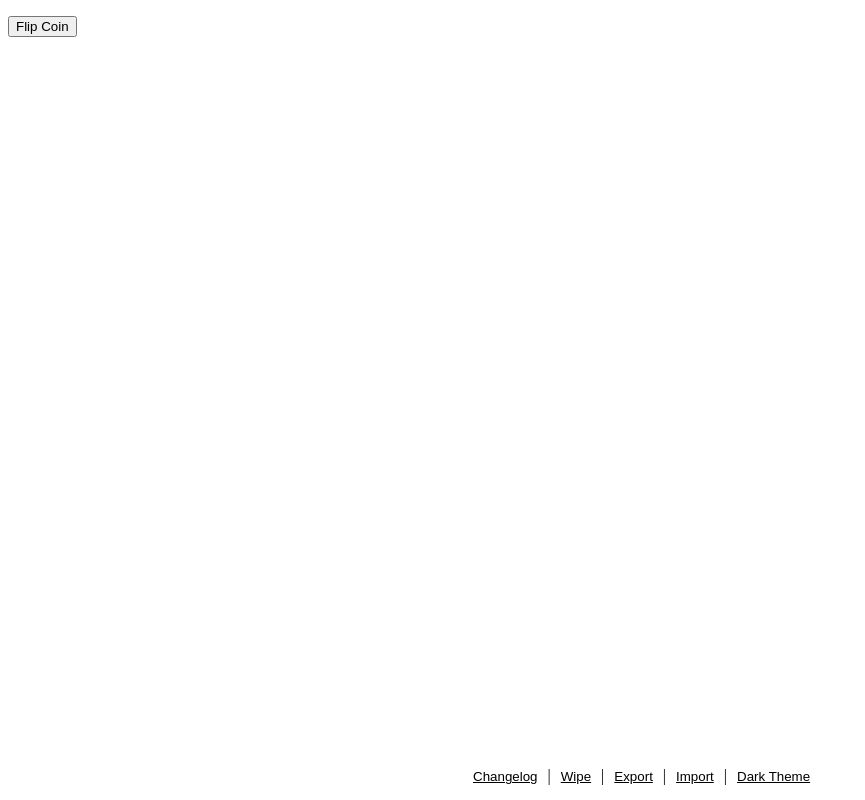
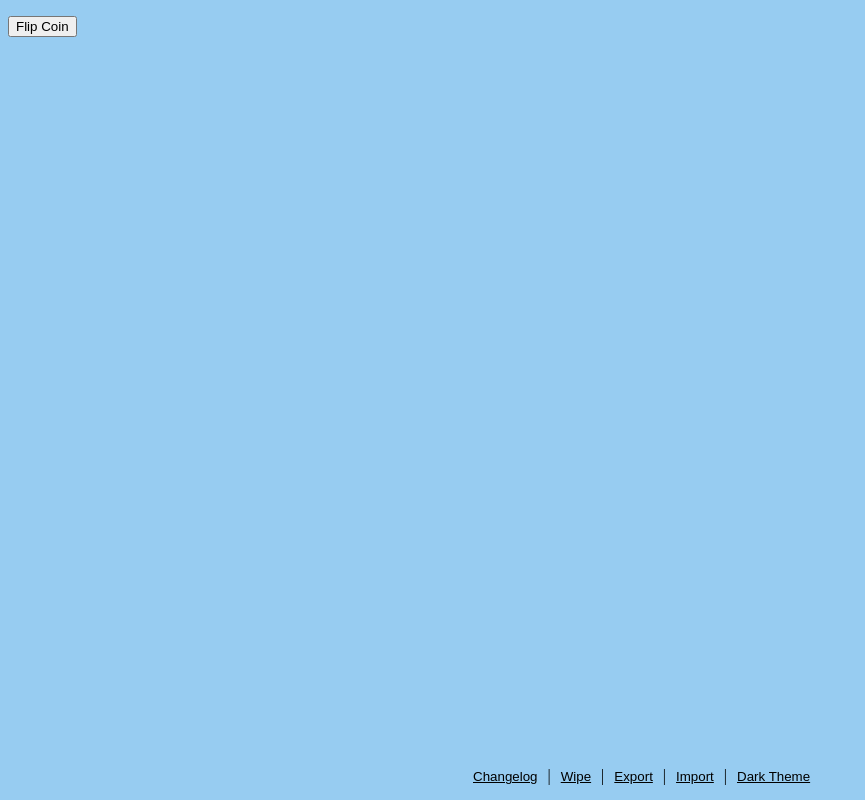
Before and after one commit to Strevia/Flip-Coin, a plain HTML site: page index.html in a window 1280 px wide. Shown: the whole page, without its empty margins (0-865 px from the left). Drawn offline with nearby package versions, Linux system fonts and the light colour scheme.

Commit message:
adding background color

```diff
--- a/index.css
+++ b/index.css
@@ -6,6 +6,8 @@ button.link { background:none;border:none; text-decoration:underline; color: "#0
 	 position: fixed;
 	 bottom:15px;
 	 width: 99%;
-
  }
+body {
+	background-color:#97CCF1 ;
+}
 .tablinks {}
```
